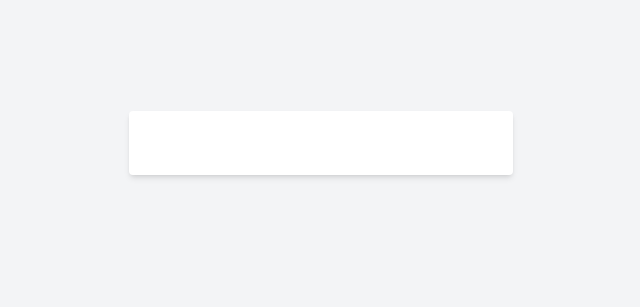
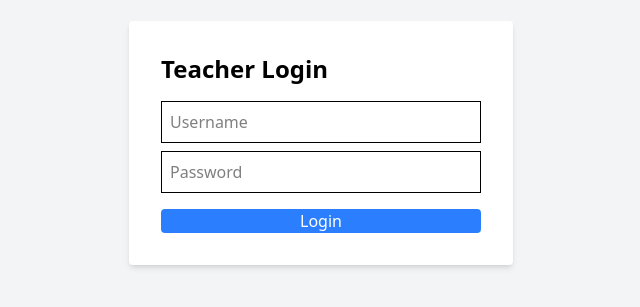
Before and after one commit to vidakpop/attendance, a React (Vite) app: page / in a window 1280 px wide. Shown: the part 257-564 px from the top of the page, without its empty margins (319-959 px from the left). Built offline with nearby package versions, Linux system fonts and the light colour scheme.

Commit message:
feat: add login form structure to LoginPage component

```diff
--- a/src/pages/LoginPage.jsx
+++ b/src/pages/LoginPage.jsx
@@ -26,6 +26,11 @@ const LoginPage = () => {
   return (
     <div className='min-h-screen flex items-center justify-center bg-gray-100'>
       <form onSubmit={login} className='bg-white p-8 rounded shadow-md w-96'>
+        <h2 className='text-2xl font-bold mb-4'>Teacher Login</h2>
+         <input className='w-full mb-2 p-2 border' placeholder='Username' value={username} onChange={e => setUsername(e.target.value)}/>
+         <input type='password' className='w-full mb-4 p-2 border' placeholder='Password'/>
+         <button className='w-full  bg-blue-500 text-white p4 rounded' type='submit'>Login</button>
+
 
       </form>
 
```
